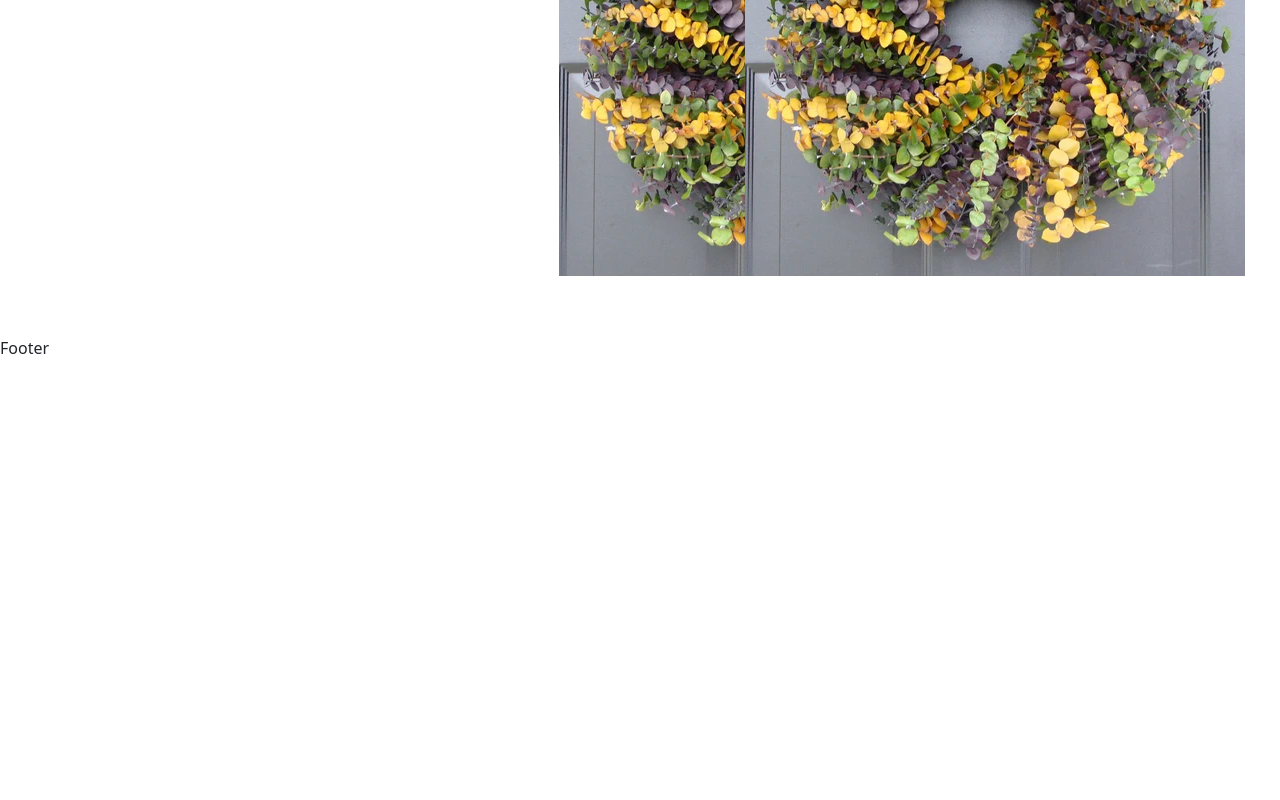
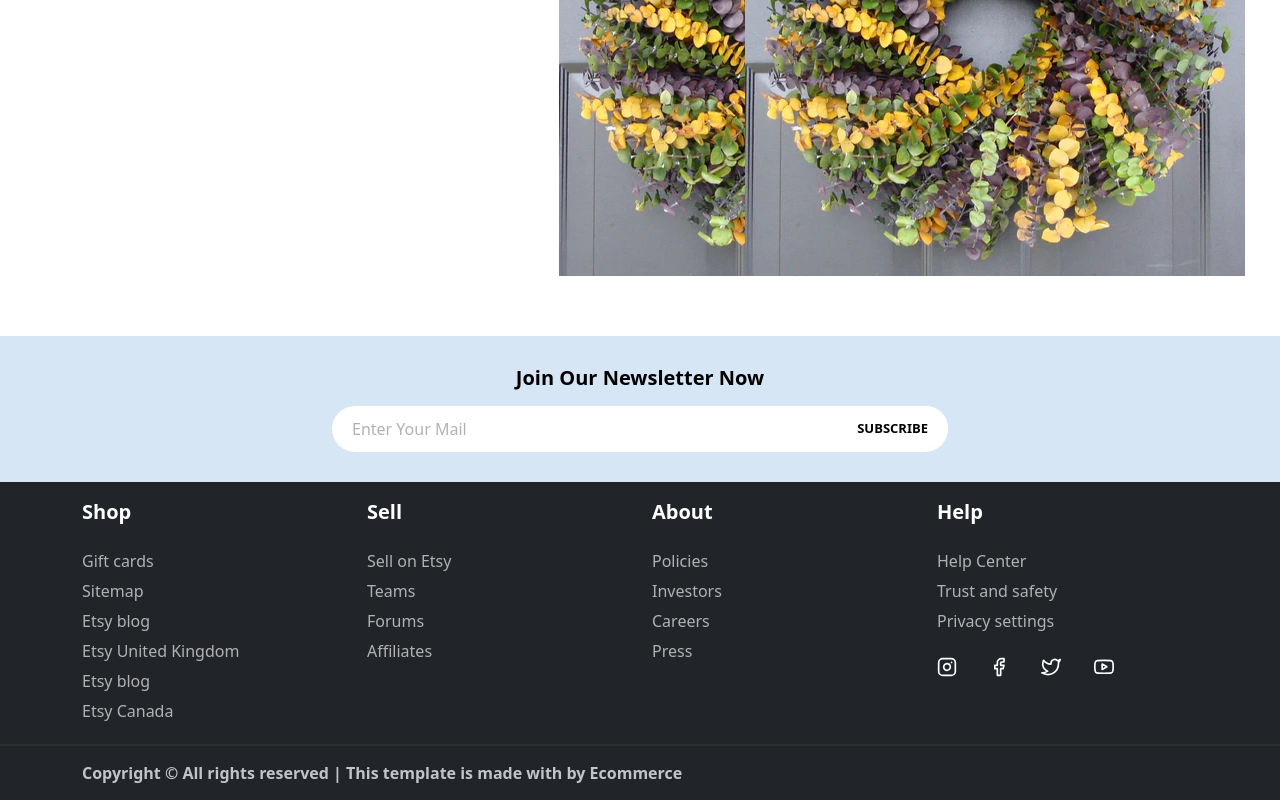
Before and after one commit to AbhishekGajera/ecommerce-platform, a React (Create React App) app: page / in a window 1280 px wide. Shown: the part 994-1794 px from the top of the page. Before the commit the page ends 1354 px from the top, so only its background shows below. Built offline with nearby package versions, Linux system fonts and the light colour scheme.

Commit message:
feat: create footer

```diff
--- a/src/assets/css/style.css
+++ b/src/assets/css/style.css
@@ -1,3 +1,7 @@
+.header-main-block {
+  background-color: #212529;
+}
+
 .login-inner-block {
   display: flex;
   justify-content: center;
@@ -253,3 +257,125 @@
   border-radius: 50px;
   overflow: hidden;
 }
+
+
+/*---------------------
+  Footer
+-----------------------*/
+
+.footer-section {
+	background: #212529;
+}
+
+.footer-item ul{
+  padding-left: 0;
+}
+
+.newslatter-item {
+  padding: 30px 0;
+}
+
+.footer-item h5 {
+	color: #ffffff;
+	font-weight: 700;
+	margin-bottom: 22px;
+}
+
+.footer-item {
+  margin: 18px 0;
+}
+.footer-social {
+  width: 100%;
+  display: flex;
+  align-items: center;
+  justify-content: start;
+}
+.footer-social a {
+  width: 20%;
+}
+
+.footer-item ul li,
+.footer-item ul li a{
+	list-style: none;
+	color: #b2b2b2;
+	font-size: 16px;
+	line-height: 30px;
+  text-decoration: none;
+}
+.footer-item ul li a:hover {
+  text-decoration: underline;
+}
+.newslatter-item h5 {
+	color: #000000;
+	font-weight: 600;
+	margin-bottom: 16px;
+  text-align: center;
+}
+
+.newslatter-item .subscribe-form {
+	position: relative;
+}
+
+.newslatter-item .subscribe-form input {
+	color: #b2b2b2;
+	background: #FFFFFF;
+	width: 100%;
+	height: 46px;
+	font-size: 16px;
+	border: none;
+	padding-left: 20px;
+  border-radius: 25px;
+}
+
+.newslatter-item .subscribe-form input::-webkit-input-placeholder {
+	color: #b2b2b2;
+}
+
+.newslatter-item .subscribe-form input::-moz-placeholder {
+	color: #b2b2b2;
+}
+
+.newslatter-item .subscribe-form input:-ms-input-placeholder {
+	color: #b2b2b2;
+}
+
+.newslatter-item .subscribe-form input::-ms-input-placeholder {
+	color: #b2b2b2;
+}
+
+.newslatter-item .subscribe-form input::placeholder {
+	color: #b2b2b2;
+}
+
+.newslatter-item .subscribe-form button {
+	display: inline-block;
+	color: #000000;
+	background: #ffffff;
+	font-size: 13px;
+	font-weight: 700;
+	text-transform: uppercase;
+	border: none;
+	position: absolute;
+  border-radius: 25px;
+	right: 0;
+	top: 0;
+	padding: 13px 20px 12px;
+	cursor: pointer;
+}
+.copyright-reserved {
+  border-top: 2px solid #303030;
+  padding: 15px 0;
+}
+.newsletter-main-block{
+  background: #D7E6F5;
+  margin: 0;
+}
+.copyright-text {
+  color: #d8dbdee0;
+  font-weight: 600;
+}
+.copyright-text a {
+  color: #d8dbdee0;
+  font-weight: 600;
+  text-decoration: none;
+}
--- a/src/components/Footer/index.js
+++ b/src/components/Footer/index.js
@@ -1,8 +1,128 @@
 import React from 'react'
+import { Link } from 'react-router-dom'
+import { Facebook, Instagram, Twitter, Youtube } from 'react-feather';
 
 const Footer = () => {
   return (
-    <div>Footer</div>
+    <div className='footer-main-block'>
+      <footer className="footer-section">
+        <div className='row newsletter-main-block'>
+          <div className='col-md-3'></div>
+          <div className='col-md-6'>
+            <div className="newslatter-item">
+              <h5>Join Our Newsletter Now</h5>
+              <form action="#" className="subscribe-form">
+                <input type="text" placeholder="Enter Your Mail" />
+                <button type="button">Subscribe</button>
+              </form>
+            </div>
+          </div>
+          <div className='col-md-3'></div>
+        </div>
+        <div className="container">
+          <div className="row">
+            <div className="col-md-3 col-sm-6">
+              <div className="footer-item">
+                <h5>Shop</h5>
+                <ul>
+                  <li>Gift cards</li>
+                  <li>Sitemap</li>
+                  <li>Etsy blog</li>
+                  <li>Etsy United Kingdom</li>
+                  <li>Etsy blog</li>
+                  <li>Etsy Canada</li>
+                </ul>
+              </div>
+            </div>
+            <div className="col-md-3 col-sm-6">
+              <div className="footer-item">
+                <h5>Sell</h5>
+                <ul>
+                  <li>
+                    <Link to='/'>Sell on Etsy</Link>
+                  </li>
+                  <li>
+                    <Link to='/'>Teams</Link>
+                  </li>
+                  <li>
+                    <Link to='/'>Forums</Link>
+                  </li>
+                  <li>
+                    <Link to='/'>Affiliates</Link>
+                  </li>
+                </ul>
+              </div>
+            </div>
+            <div className="col-md-3 col-sm-6">
+              <div className="footer-item">
+                <h5>About</h5>
+                <ul>
+                  <li>
+                    <Link to='/'>Policies</Link>
+                  </li>
+                  <li>
+                    <Link to='/'>Investors</Link>
+                  </li>
+                  <li>
+                    <Link to='/'>Careers</Link>
+                  </li>
+                  <li>
+                    <Link to='/'>Press</Link>
+                  </li>
+                </ul>
+              </div>
+            </div>
+            <div className="col-md-3 col-sm-6">
+              <div className="footer-item">
+                <h5>Help</h5>
+                <ul>
+                  <li>
+                    <Link to='/'>Help Center</Link>
+                  </li>
+                  <li>
+                    <Link to='/'>Trust and safety</Link>
+                  </li>
+                  <li>
+                    <Link to='/'>Privacy settings</Link>
+                  </li>
+                </ul>
+              </div>
+              <div className="footer-social">
+                <a href="#">
+                  <Instagram size={20} style={{ color: '#FFFF' }} />
+                </a>
+                <a href="#">
+                  <Facebook size={20} style={{ color: '#FFFF' }} />
+                </a>
+                <a href="#">
+                  <Twitter size={20} style={{ color: '#FFFF' }} />
+                </a>
+                <a href="#">
+                  <Youtube size={20} style={{ color: '#FFFF' }} />
+                </a>
+              </div>
+            </div>
+          </div>
+        </div>
+        <div className="copyright-reserved">
+          <div className="container">
+            <div className="row">
+              <div className="col-lg-12">
+                <div className="copyright-text">
+                  Copyright &copy;
+                  <script>document.write(new Date().getFullYear());</script> All
+                  rights reserved | This template is made with{" "}
+                  <i className="fa fa-heart-o" aria-hidden="true"></i> by{" "}
+                  <a href="https://therichpost.com" target="_blank">
+                    Ecommerce
+                  </a>
+                </div>
+              </div>
+            </div>
+          </div>
+        </div>
+      </footer>
+    </div>
   )
 }
 
--- a/src/components/SubHeader/index.js
+++ b/src/components/SubHeader/index.js
@@ -18,7 +18,7 @@ const SubHeader = () => {
             <div className="categoriesImgBlock">
               <img
                 src="https://i.etsystatic.com/30213933/c/1510/1510/342/335/il/ea97e0/3755997843/il_300x300.3755997843_9z68.jpg"
-                width="100%"
+                width="100%" alt='img'
               />
             </div>
             <div className="catgoriesTitle">
@@ -30,7 +30,7 @@ const SubHeader = () => {
             <div className="categoriesImgBlock">
               <img
                 src="https://i.etsystatic.com/21433228/r/il/3967dc/3554273629/il_300x300.3554273629_scc8.jpg"
-                width="100%"
+                width="100%" alt='img'
               />
             </div>
             <div className="catgoriesTitle">
@@ -42,7 +42,7 @@ const SubHeader = () => {
             <div className="categoriesImgBlock">
               <img
                 src="https://i.etsystatic.com/31727194/c/1080/1080/0/0/…/0ecb18/3774486627/il_300x300.3774486627_7y0n.jpg"
-                width="100%"
+                width="100%" alt='img'
               />
             </div>
             <div className="catgoriesTitle">
@@ -54,7 +54,7 @@ const SubHeader = () => {
             <div className="categoriesImgBlock">
               <img
                 src="	https://i.etsystatic.com/15411220/c/1056/1056/93/5…/c65b55/1706780060/il_300x300.1706780060_igto.jpg"
-                width="100%"
+                width="100%" alt='img'
               />
             </div>
             <div className="catgoriesTitle">
@@ -66,7 +66,7 @@ const SubHeader = () => {
             <div className="categoriesImgBlock">
               <img
                 src="	https://i.etsystatic.com/10372432/r/il/1b959f/2959473205/il_300x300.2959473205_n35v.jpg"
-                width="100%"
+                width="100%" alt='img'
               />
             </div>
             <div className="catgoriesTitle">
@@ -78,7 +78,7 @@ const SubHeader = () => {
             <div className="categoriesImgBlock">
               <img
                 src="	https://i.etsystatic.com/27502657/r/il/34ea55/2915113681/il_300x300.2915113681_jqpd.jpg"
-                width="100%"
+                width="100%" alt='img'
               />
             </div>
             <div className="catgoriesTitle">
```
